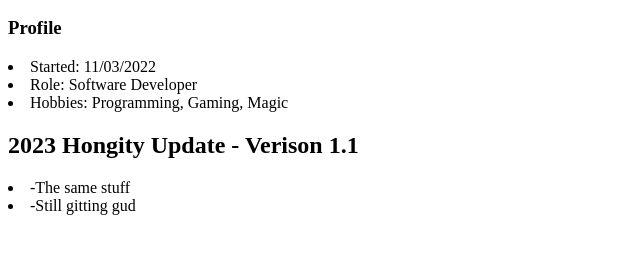
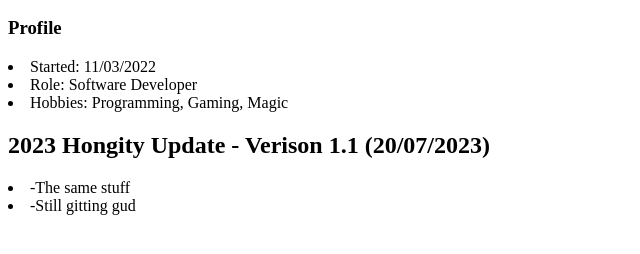
Before and after one commit to Hongity/Hongity.github.io, a plain HTML site: page index.html in a window 1280 px wide. Shown: the part 96-350 px from the top of the page, without its empty margins (0-640 px from the left). Drawn offline with Linux system fonts and the light colour scheme.

Commit message:
Update to index.html

```diff
--- a/index.html
+++ b/index.html
@@ -7,7 +7,7 @@
     <li>Role: Software Developer</li>
     <li>Hobbies: Programming, Gaming, Magic</li>
 
-<h2>2023 Hongity Update - Verison 1.1</h2>
+<h2>2023 Hongity Update - Verison 1.1 (20/07/2023)</h2>
     <li>-The same stuff</li>
     <li>-Still gitting gud</li>
 </u1>
```
